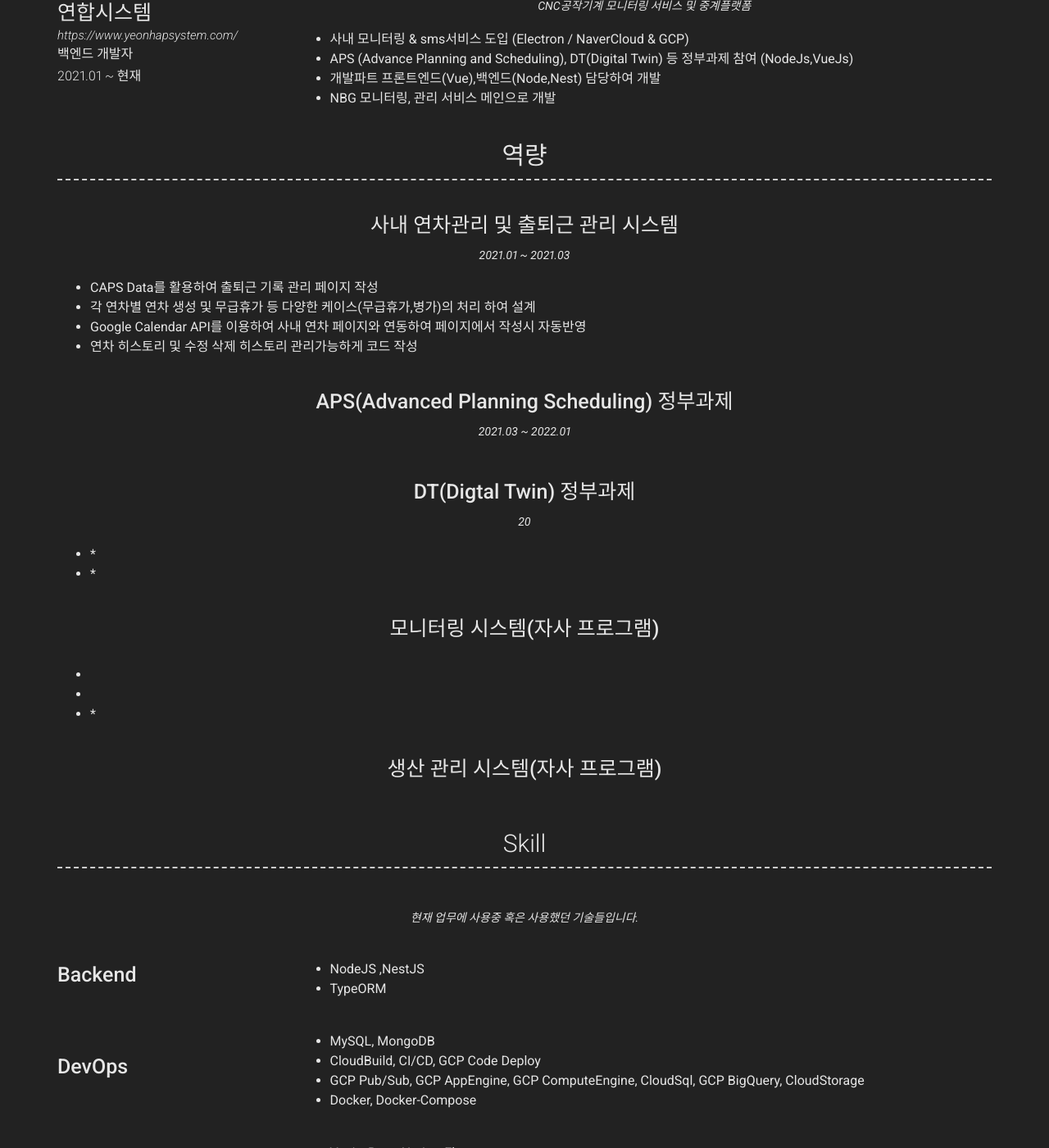
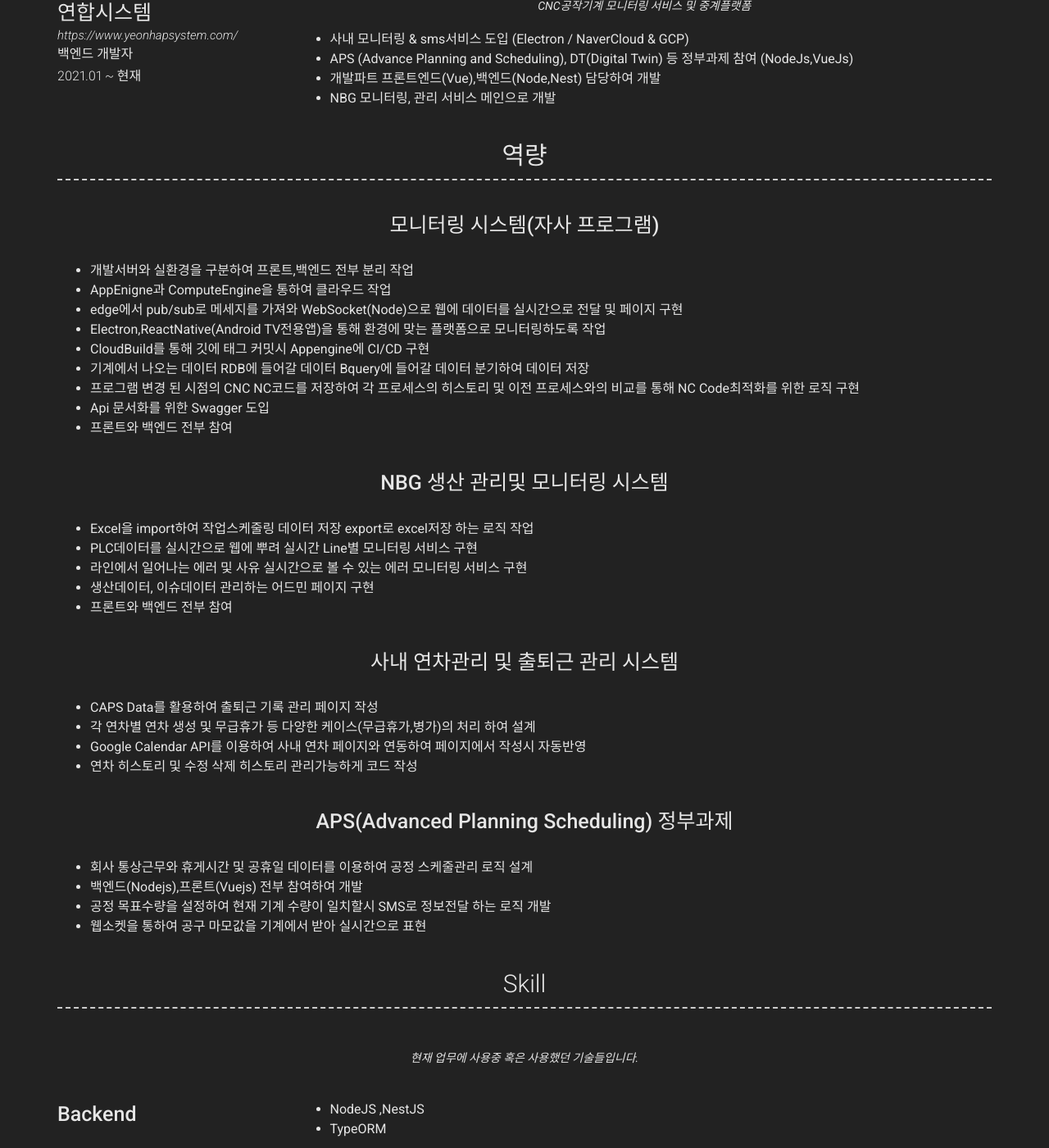
Before and after one commit to yth1122/yth1122.github.io, a Jekyll site: the page built from index.md, in a window 1280 px wide and 1400 px high, scrolled down 680 px. Shown: the whole window at 82% size. Built offline with Jekyll 4.4.1, drawn with Linux system fonts in a browser that asks for light colours; nearby versions of some CDN libraries; some of the changed text lies outside the part shown.

Commit message:
modi data

```diff
--- a/_data/portfolio.yml
+++ b/_data/portfolio.yml
@@ -4,12 +4,15 @@
   quote: >
     개인 기술 블로그
   description: | # this will include new lines to allow paragraphs
-    *
+    * 회사,개인프로젝트로 사용한 기술 및 에러 등을 정리하여 공유 및 다시 공부하고자 기록한 블로그
 
 - layout: left
   name: 개인 프로젝트
   link: https://github.com/yth1122/chat
   quote: >
-
+    노드공부를 위한 개인 프로젝트
   description: | # this will include new lines to allow paragraphs
-    *
+    * Socket.io를 사용하여 채팅 프로그램 구현
+    * socialLogin(Google,Naver,Kakao) 구현 및 JWT으로 인증방식 구현
+    * 이모티콘,#태그로 검색 등 채팅에 필요한 기능 구현
+    * MongoDb와 NodeJs,Nunjuck를 활용
--- a/_data/projects.yml
+++ b/_data/projects.yml
@@ -1,9 +1,33 @@
+- layout: top-middle
+  name: 모니터링 시스템(자사 프로그램)
+  link:
+  quote: >
 
+  description: | # this will include new lines to allow paragraphs
+    * 개발서버와 실환경을 구분하여 프론트,백엔드 전부 분리 작업
+    * AppEnigne과 ComputeEngine을 통하여 클라우드 작업
+    * edge에서 pub/sub로 메세지를 가져와 WebSocket(Node)으로 웹에 데이터를 실시간으로 전달 및 페이지 구현
+    * Electron,ReactNative(Android TV전용앱)을 통해 환경에 맞는 플랫폼으로 모니터링하도록 작업
+    * CloudBuild를 통해 깃에 태그 커밋시 Appengine에 CI/CD 구현
+    * 기계에서 나오는 데이터 RDB에 들어갈 데이터 Bquery에 들어갈 데이터 분기하여 데이터 저장
+    * 프로그램 변경 된 시점의 CNC NC코드를 저장하여 각 프로세스의 히스토리 및 이전 프로세스와의 비교를 통해 NC Code최적화를 위한 로직 구현
+    * Api 문서화를 위한 Swagger 도입
+    * 프론트와 백엔드 전부 참여
+- layout: top-middle
+  name: NBG 생산 관리및 모니터링 시스템
+  link:
+  quote: >
+
+  description: | # this will include new lines to allow paragraphs
+    * Excel을 import하여 작업스케줄링 데이터 저장 export로 excel저장 하는 로직 작업
+    * PLC데이터를 실시간으로 웹에 뿌려 실시간 Line별 모니터링 서비스 구현
+    * 라인에서 일어나는 에러 및 사유 실시간으로 볼 수 있는 에러 모니터링 서비스 구현
+    * 생산데이터, 이슈데이터 관리하는 어드민 페이지 구현
+    * 프론트와 백엔드 전부 참여
 - layout: top-middle
   name: 사내 연차관리 및 출퇴근 관리 시스템
   link:
   quote: >
-    2021.01 ~ 2021.03
   description: | # this will include new lines to allow paragraphs
     * CAPS Data를 활용하여 출퇴근 기록 관리 페이지 작성
     * 각 연차별 연차 생성 및 무급휴가 등 다양한 케이스(무급휴가,병가)의 처리 하여 설계
@@ -14,34 +38,8 @@
   name: APS(Advanced Planning Scheduling) 정부과제
   link:
   quote: >
-    2021.03 ~ 2022.01
   description: | # this will include new lines to allow paragraphs
-
-- layout: top-middle
-  name: DT(Digtal Twin) 정부과제
-  link:
-  quote: >
-    20
-  description: | # this will include new lines to allow paragraphs
-    *
-    *
-    *
-    *
-
-- layout: top-middle
-  name: 모니터링 시스템(자사 프로그램)
-  link:
-  quote: >
-
-  description: | # this will include new lines to allow paragraphs
-    *
-    *
-    *
-    *
-
-- layout: top-middle
-  name: 생산 관리 시스템(자사 프로그램)
-  link:
-  quote: >
-
-  description: | # this will include new lines to allow paragraphs
+    * 회사 통상근무와 휴게시간 및 공휴일 데이터를 이용하여 공정 스케줄관리 로직 설계
+    * 백엔드(Nodejs),프론트(Vuejs) 전부 참여하여 개발
+    * 공정 목표수량을 설정하여 현재 기계 수량이 일치할시 SMS로 정보전달 하는 로직 개발
+    * 웹소켓을 통하여 공구 마모값을 기계에서 받아 실시간으로 표현
```
